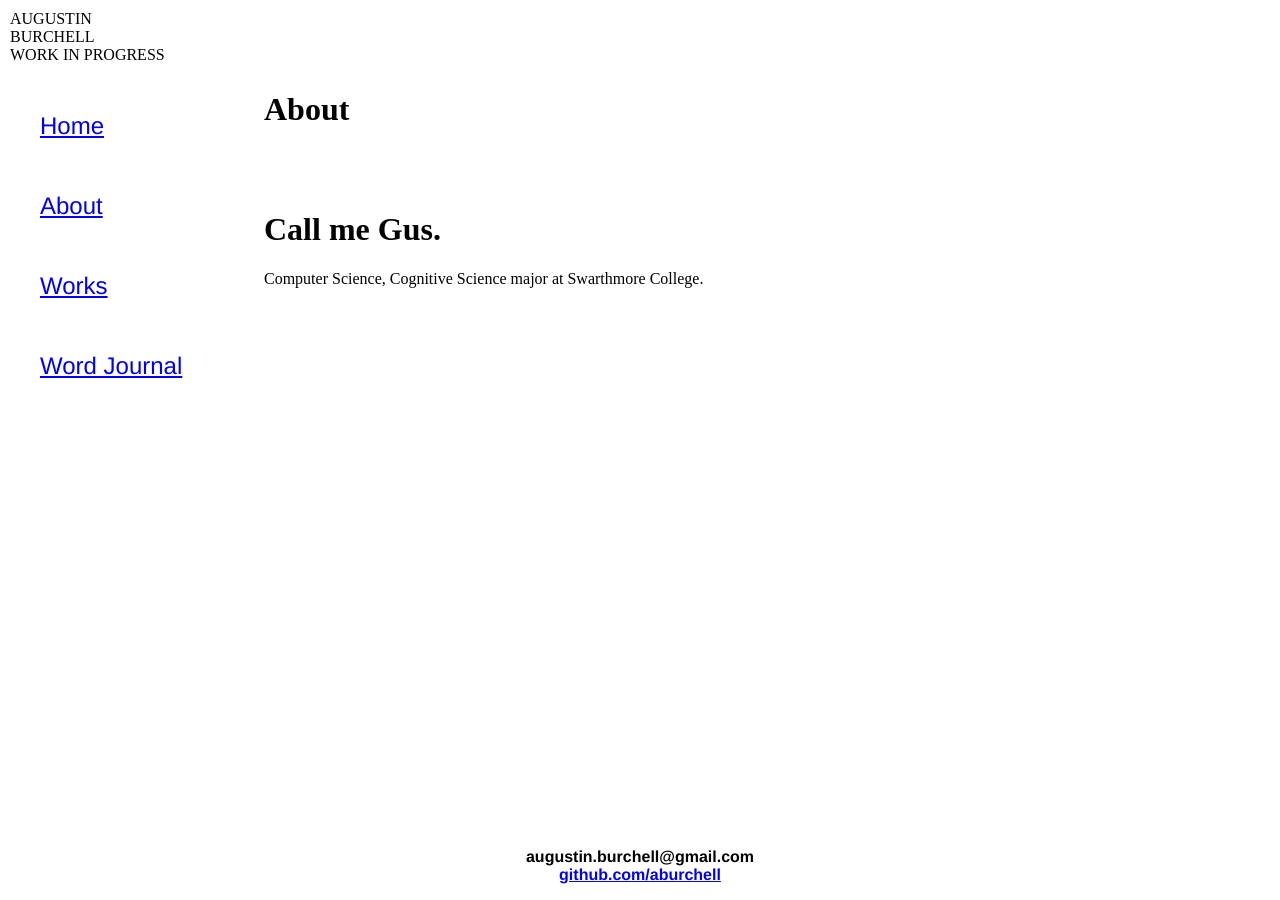
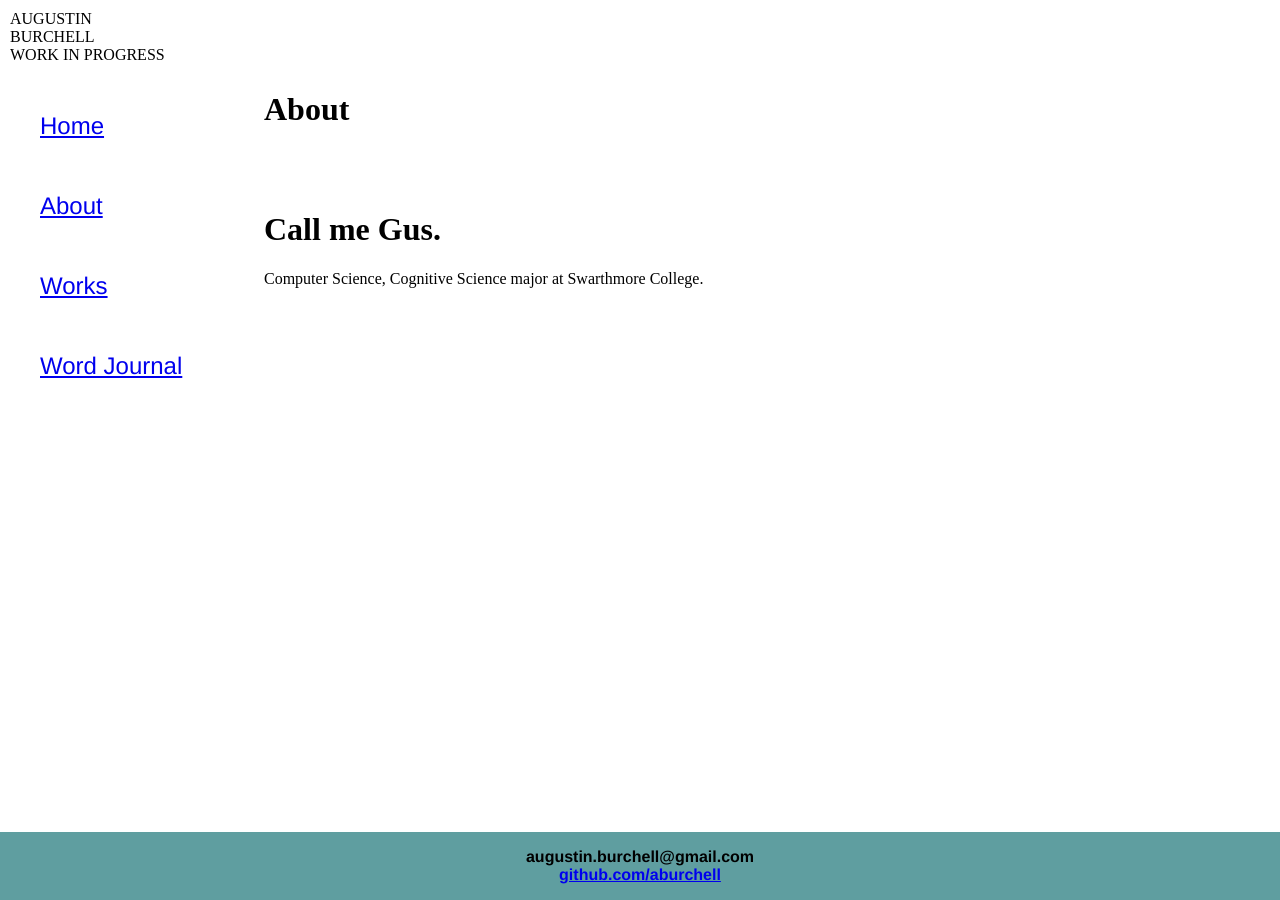
Before and after one commit to aburchell/aburchell.github.io, a Jekyll site: the page built from about/index.html, in a window 1280 px wide. Built offline with Jekyll 4.4.1, drawn with Linux system fonts in a browser that asks for light colours.

Commit message:
Added back color to the footer and unfixed page header

```diff
--- a/css/main.css
+++ b/css/main.css
@@ -46,6 +46,7 @@ body {
     position: fixed;
     bottom: 0;
     width: 100%;
+    background-color: cadetblue;
 }
 
 .wrapper {
@@ -88,7 +89,7 @@ body {
     }
 
     .page-header>div {
-       position: fixed;
+/*       position: fixed;*/
        width: 100%;
     }
 
```
